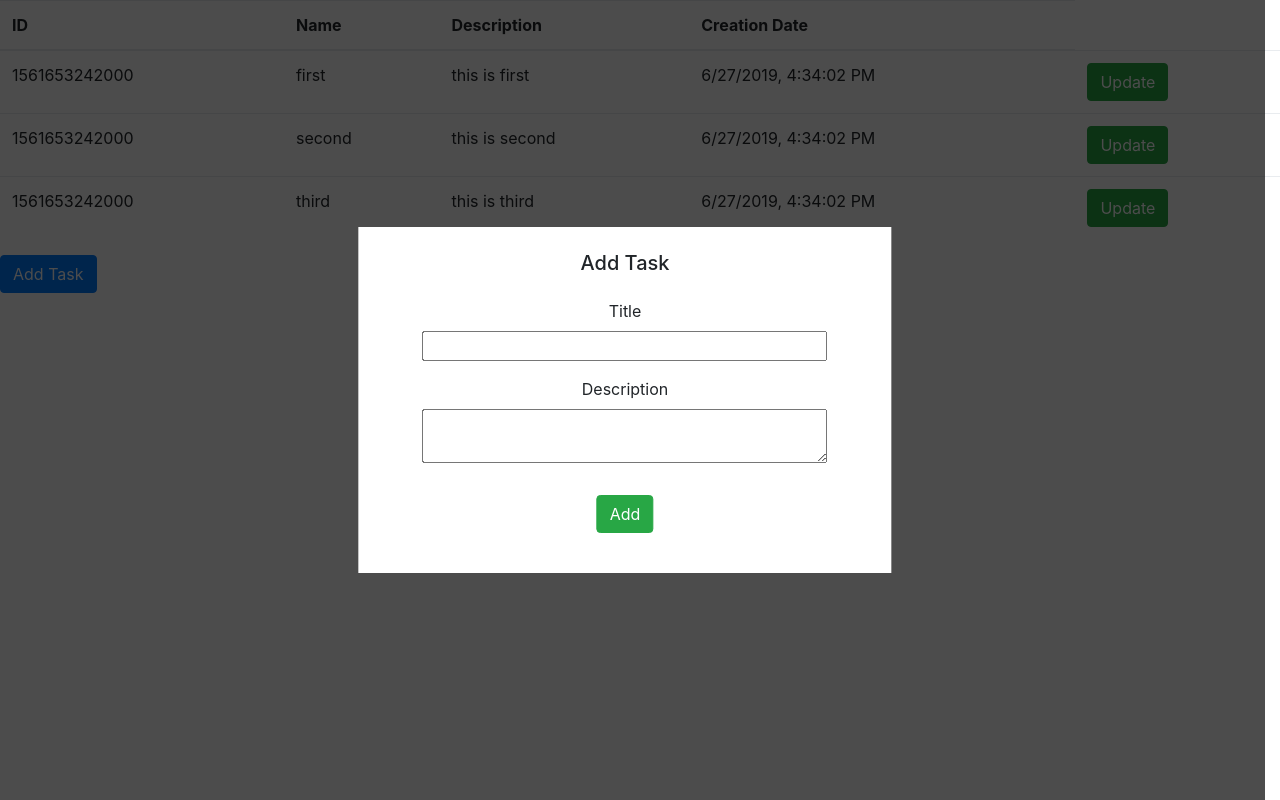
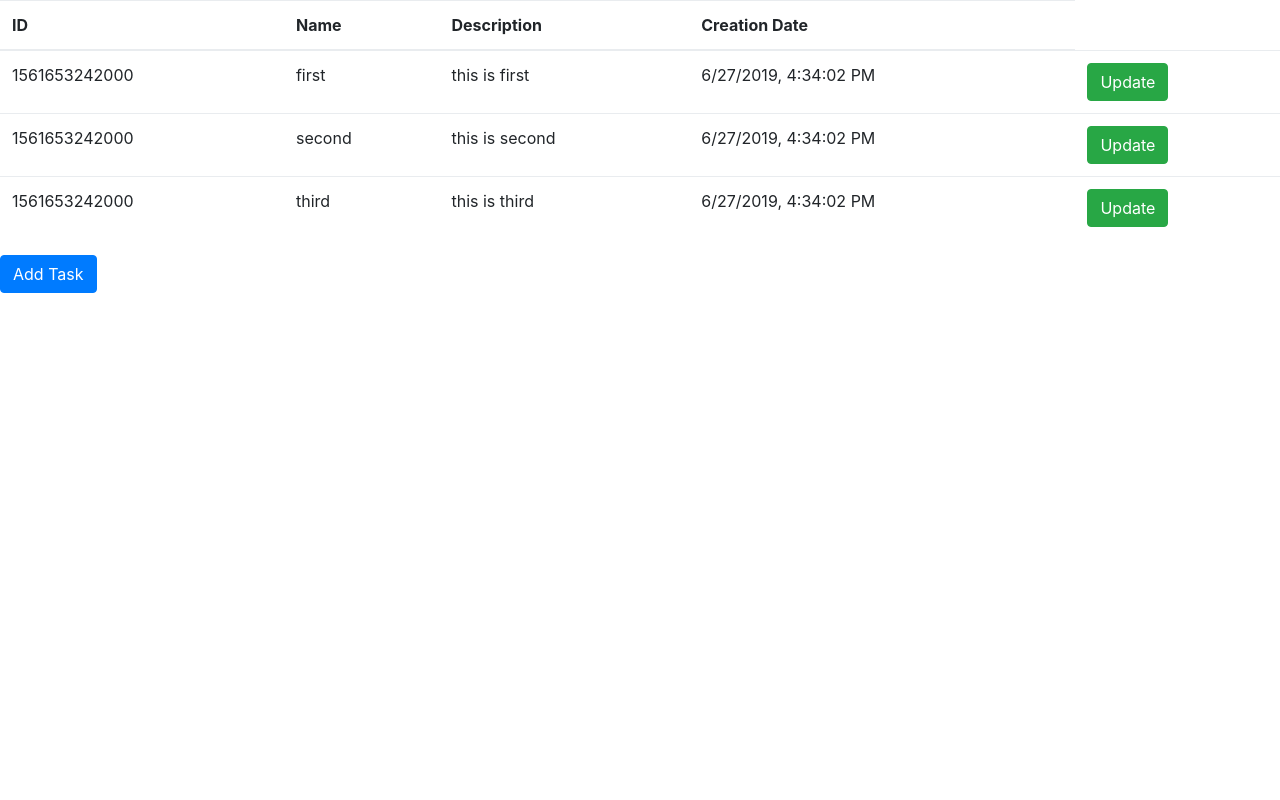
Before and after one commit to LukasZvikas/to_do, a React app: page / in a window 1280 px wide. Built offline with nearby package versions, Linux system fonts and the light colour scheme.

Commit message:
capturing form input values and setting state successfully

```diff
--- a/package.json
+++ b/package.json
@@ -20,6 +20,7 @@
   "homepage": "https://github.com/LukasZvikas/to_do#readme",
   "devDependencies": {
     "@babel/core": "^7.4.5",
+    "@babel/plugin-proposal-class-properties": "^7.4.4",
     "@babel/preset-env": "^7.4.5",
     "@babel/preset-react": "^7.0.0",
     "babel-loader": "^8.0.6",
--- a/src/components/Dashboard.js
+++ b/src/components/Dashboard.js
@@ -9,11 +9,17 @@ const todos = [
 ];
 
 class Dashboard extends Component {
+  state = { showForm: false };
   renderTasks(tasks) {
     return tasks.map(item => <Task name={item.name} description={item.description} />);
   }
 
+  changeShowFormState() {
+    this.setState(prevState => ({ showForm: !prevState.showForm }));
+  }
+
   render() {
+    const { showForm } = this.state;
     return (
       <Fragment>
         <table class="table">
@@ -27,8 +33,10 @@ class Dashboard extends Component {
           </thead>
           <tbody>{this.renderTasks(todos)}</tbody>
         </table>
-        <TaskForm />
-        <button className="btn btn-primary">Add Task</button>
+        {showForm ? <TaskForm closeForm={() => this.changeShowFormState()} /> : null}
+        <button onClick={() => this.changeShowFormState()} className="btn btn-primary">
+          Add Task
+        </button>
       </Fragment>
     );
   }
--- a/src/components/TaskForm/TaskForm.css
+++ b/src/components/TaskForm/TaskForm.css
@@ -10,3 +10,15 @@
   left: 50%;
   transform: translate(-50%, -50%);
 }
+
+.close-btn {
+  font-weight: bold;
+  position: absolute;
+  top: 5px;
+  right: 10px;
+}
+
+.close-btn:hover {
+  color: #a2a2a2;
+  cursor: pointer;
+}
--- a/src/components/TaskForm/index.js
+++ b/src/components/TaskForm/index.js
@@ -1,16 +1,29 @@
 import React, { Component } from 'react';
+import PropTypes from 'prop-types';
 import './TaskForm.css';
 
 class TaskForm extends Component {
+  state = {};
+  onInputChange({ target: { name, value } }) {
+    this.setState({ [name]: value });
+  }
   render() {
+    const { closeForm } = this.props;
     return (
       <div className="form-container w-100 h-100 row">
         <div className="d-flex col-10 col-md-5 flex-column justify-content-center align-items-center bg-white form-container__form p-4 w-100">
           <h5 className="mb-4">Add Task </h5>
+          <div className="close-btn" onClick={closeForm}>
+            close
+          </div>
           <label>Title</label>
-          <input className="col-10 mb-3" />
+          <input name="title" onChange={e => this.onInputChange(e)} className="col-10 mb-3" />
           <label>Description</label>
-          <textarea className="col-10 mb-3" />
+          <textarea
+            name="description"
+            onChange={e => this.onInputChange(e)}
+            className="col-10 mb-3"
+          />
           <button className="btn btn-success my-3">Add</button>
         </div>
       </div>
@@ -18,4 +31,8 @@ class TaskForm extends Component {
   }
 }
 
+TaskForm.propTypes = {
+  closeForm: PropTypes.func.isRequired
+};
+
 export default TaskForm;
```
Also changed, not shown: .babelrc, 1 other file (tests, documents, lock files or other folders).
